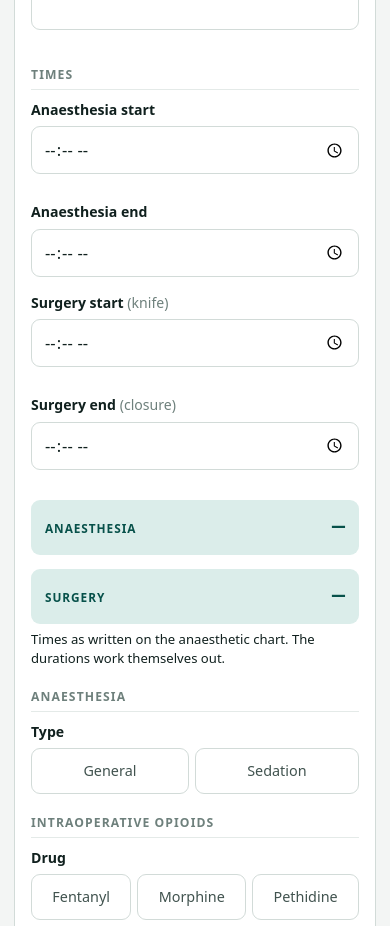
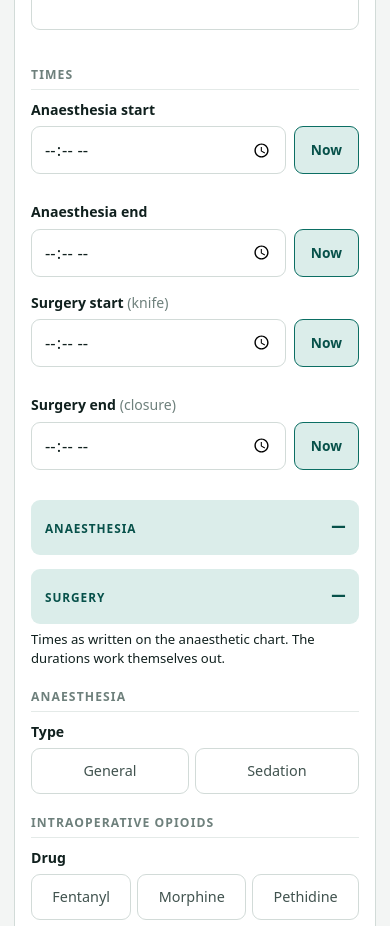
Before and after one commit to chiz720/pediatric-pain-ecrf, a website with bundled scripts: page index.html in a window 390 px wide. Shown: the part 4020-4946 px from the top of the page. Built offline with nearby package versions, Linux system fonts and the light colour scheme.

Commit message:
Give the theatre times a picker and a Now
Four times get recorded at four moments during a case, and the commonest
correct answer to each is the current clock — so every one of them has a Now
beside it, which is one tap and exact while gloved.

Tapping the field itself asks the browser for its own picker. Chrome opens a
clock and the phones open their native wheel; Safari on a Mac has no time
picker at all and ignores it, which is the reason Now is there rather than an
optional nicety.

Co-Authored-By: Claude Opus 5 <noreply@anthropic.com>

```diff
--- a/crf.css
+++ b/crf.css
@@ -277,6 +277,18 @@ input.bad { border-color: var(--severe); }
 .levels button.on { background: var(--accent); border-color: var(--accent); color: #fff; }
 .levels button.on b { color: #fff; }
 
+/* A time field plus a one-tap Now. The four theatre times are recorded as they
+   happen, so the commonest correct answer is the current clock; tapping the
+   field itself opens the browser's own picker where one exists. */
+.timerow { display: flex; gap: 8px; align-items: stretch; }
+.timerow input[type="time"] { flex: 1; min-width: 0; }
+.nowbtn {
+  flex: none; min-height: 48px; padding: 0 16px;
+  font: inherit; font-size: 0.86rem; font-weight: 600; cursor: pointer;
+  border: 1px solid var(--accent); border-radius: 9px;
+  background: var(--accent-soft); color: var(--accent-ink);
+}
+
 /* The running dose log. Each line is one administration, removable, because
    a dose typed twice is commoner than a dose given twice. */
 .doses { list-style: none; margin: 0 0 10px; padding: 0; }
--- a/crf.js
+++ b/crf.js
@@ -643,8 +643,26 @@ function buildModule2() {
 
   $('incision').addEventListener('input', () => { F.m2.incision = num('incision'); });
 
-  ['anaesStart', 'anaesEnd', 'surgStart', 'surgEnd']
-    .forEach((id) => $(id).addEventListener('input', updateTimes));
+  ['anaesStart', 'anaesEnd', 'surgStart', 'surgEnd'].forEach((id) => {
+    const input = $(id);
+    input.addEventListener('input', updateTimes);
+    // Tapping the field asks the browser for its own time picker. Chrome and
+    // the phones open a wheel or a clock; Safari on a Mac has none and simply
+    // ignores this, which is why Now exists beside every one of them.
+    input.addEventListener('click', () => {
+      if (typeof input.showPicker === 'function') {
+        try { input.showPicker(); } catch { /* not allowed here; typing still works */ }
+      }
+    });
+  });
+  document.querySelectorAll('.nowbtn').forEach((btn) => {
+    btn.addEventListener('click', () => {
+      const input = $(btn.dataset.now);
+      const now = new Date();
+      input.value = `${String(now.getHours()).padStart(2, '0')}:${String(now.getMinutes()).padStart(2, '0')}`;
+      updateTimes();
+    });
+  });
   updateTimes();
 
   ['laConc', 'laVol'].forEach((id) =>
--- a/index.html
+++ b/index.html
@@ -198,21 +198,33 @@
     <div class="grid2">
       <div class="field">
         <label for="anaesStart">Anaesthesia start</label>
-        <input id="anaesStart" type="time">
+        <div class="timerow">
+          <input id="anaesStart" type="time">
+          <button type="button" class="nowbtn" data-now="anaesStart">Now</button>
+        </div>
       </div>
       <div class="field">
         <label for="anaesEnd">Anaesthesia end</label>
-        <input id="anaesEnd" type="time">
+        <div class="timerow">
+          <input id="anaesEnd" type="time">
+          <button type="button" class="nowbtn" data-now="anaesEnd">Now</button>
+        </div>
       </div>
     </div>
     <div class="grid2">
       <div class="field">
         <label for="surgStart">Surgery start <em>(knife)</em></label>
-        <input id="surgStart" type="time">
+        <div class="timerow">
+          <input id="surgStart" type="time">
+          <button type="button" class="nowbtn" data-now="surgStart">Now</button>
+        </div>
       </div>
       <div class="field">
         <label for="surgEnd">Surgery end <em>(closure)</em></label>
-        <input id="surgEnd" type="time">
+        <div class="timerow">
+          <input id="surgEnd" type="time">
+          <button type="button" class="nowbtn" data-now="surgEnd">Now</button>
+        </div>
       </div>
     </div>
     <div class="total" id="anaesTotal"><span>Anaesthesia</span><span>—</span></div>
```
